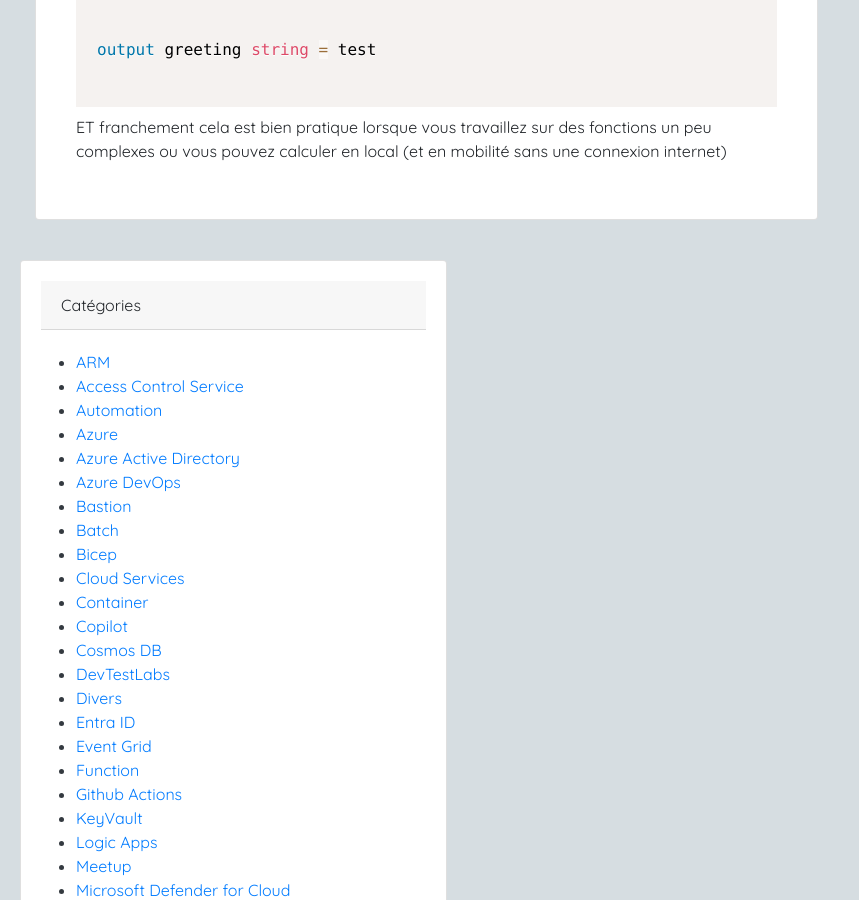
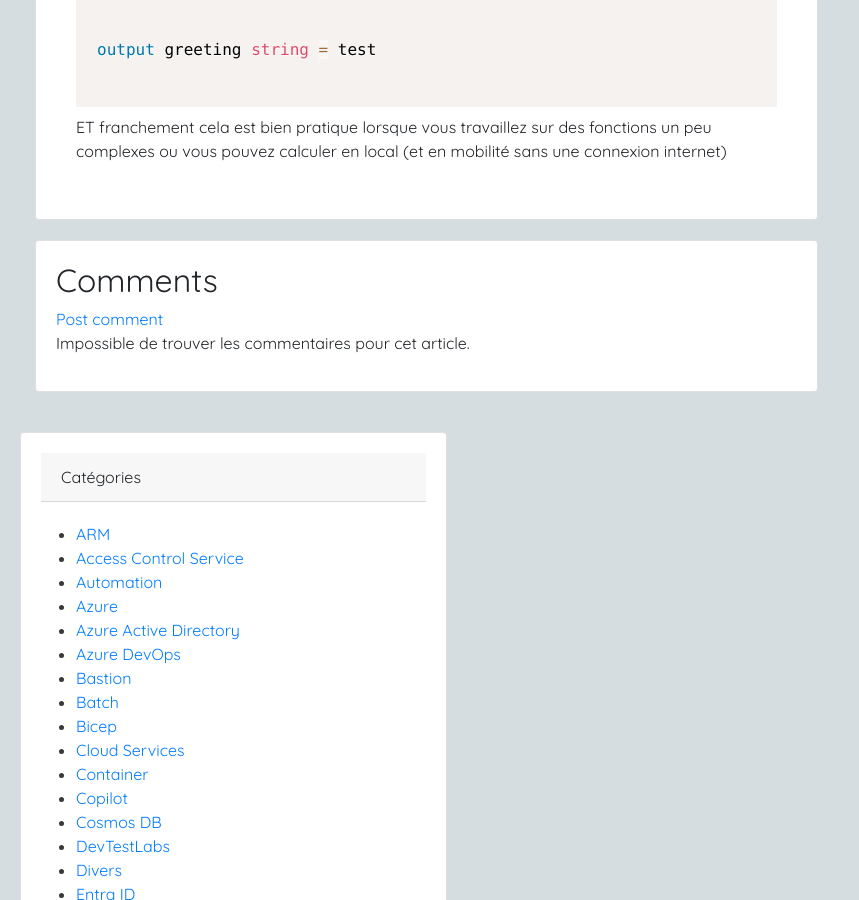
Before and after one commit to wilfriedwoivre/wilfriedwoivre.github.io, a Jekyll site: the page built from _posts/2025-08-06-bicep-utiliser-le-mode-local.md, in a window 1280 px wide and 900 px high, scrolled down 1170 px. Shown: the whole window, without its empty margins (0-859 px from the left). Built offline with Jekyll 4.4.1, drawn with Linux system fonts in a browser that asks for light colours; nearby versions of some CDN libraries; part of the change alters nothing that is shown.

Commit message:
Add comment id

```diff
--- a/_posts/2025-08-06-bicep-utiliser-le-mode-local.md
+++ b/_posts/2025-08-06-bicep-utiliser-le-mode-local.md
@@ -3,7 +3,7 @@ layout: post
 title: Bicep - Utiliser le mode Local
 date: 2025-08-06
 categories: [ "Azure", "Bicep" ]
-githubcommentIdtoreplace:
+comments_id: 204
 ---
 
 
```
